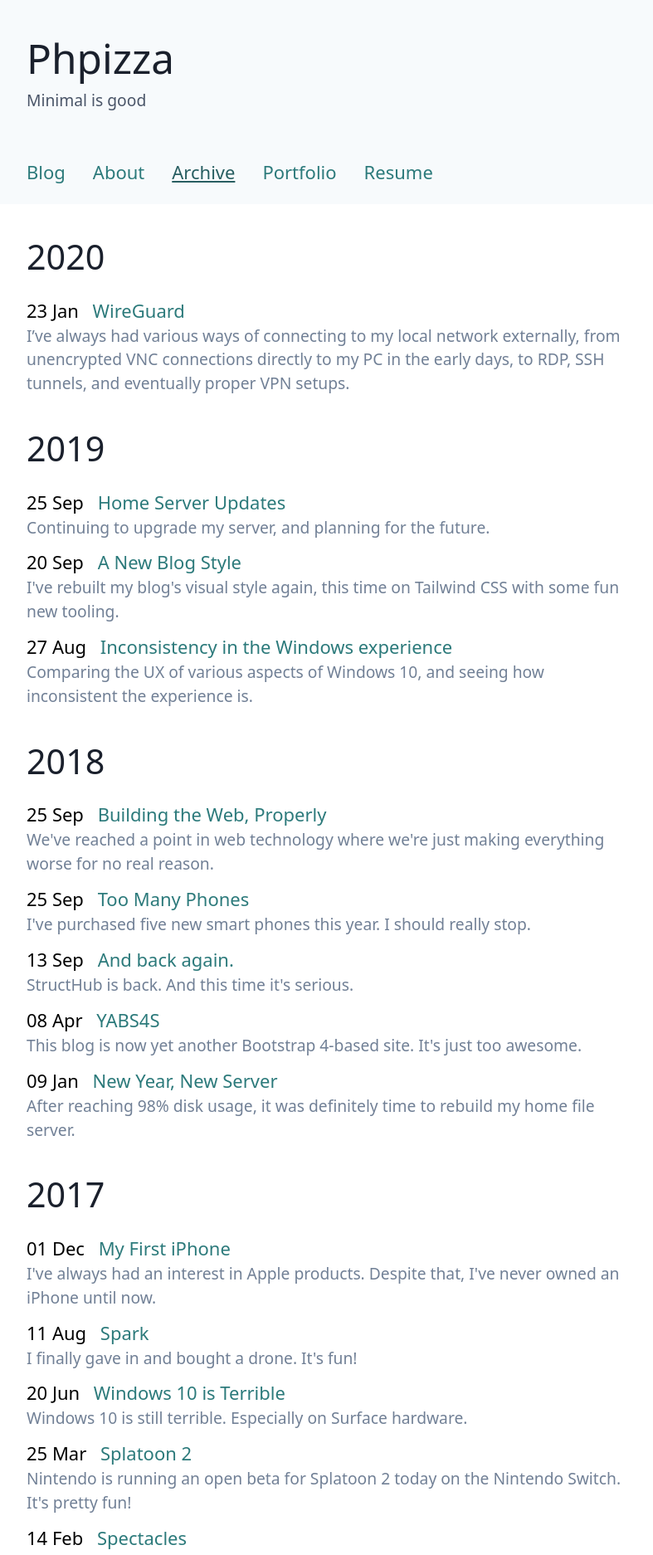
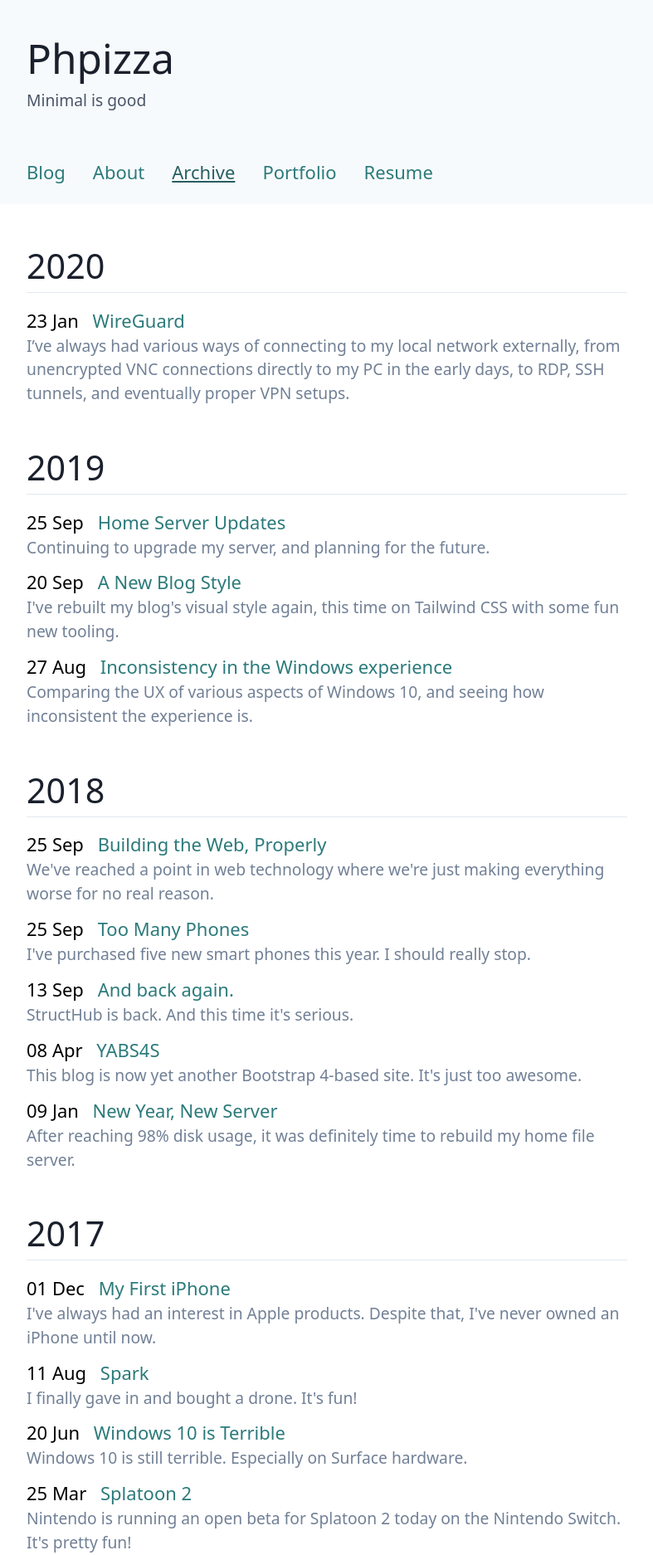
Before and after one commit to Alanaktion/alanaktion.github.io, a Jekyll site: the page built from archive.html, in a window 1280 px wide. Shown: the top 1874 px of the page at 83% size, without its empty margins (246-1033 px from the left). Built offline with Jekyll 4.4.1, drawn with Linux system fonts in a browser that asks for light colours.

Commit message:
Improving archive styles

```diff
--- a/_css/components/site.css
+++ b/_css/components/site.css
@@ -8,7 +8,7 @@
   @apply bg-gray-100;
 }
 .archive h2 {
-  @apply sticky top-0 bg-white;
+  @apply bg-white;
 }
 
 @media (prefers-color-scheme: dark) {
--- a/_css/components/util.css
+++ b/_css/components/util.css
@@ -22,3 +22,8 @@
 .img-ratio-1-1 {
   padding-bottom: 100%;
 }
+
+.stretched-link::after {
+  content: "";
+  @apply absolute inset-0 z-10;
+}
--- a/archive.html
+++ b/archive.html
@@ -6,20 +6,20 @@
 <section class="archive my-3 my-sm-5">
 {% for post in site.posts %}
   {% unless post.next %}
-  <h2 class="mb-3" id="{{ post.date | date: '%Y' }}">{{ post.date | date: '%Y' }}</h2>
-  <ul class="list-unstyled year">
+  <h2 class="sticky top-0 z-20 pt-2 mb-3 border-b" id="{{ post.date | date: '%Y' }}">{{ post.date | date: '%Y' }}</h2>
+  <ul class="list-unstyled">
   {% else %}
   {% capture year %}{{ post.date | date: '%Y' }}{% endcapture %}
   {% capture nyear %}{{ post.next.date | date: '%Y' }}{% endcapture %}
   {% if year != nyear %}
   </ul>
-  <h2 class="mb-3 md:mt-6" id="{{ post.date | date: '%Y' }}">{{ post.date | date: '%Y' }}</h2>
-  <ul class="list-unstyled year">
+  <h2 class="sticky top-0 z-20 pt-2 mb-3 border-b md:mt-6" id="{{ post.date | date: '%Y' }}">{{ post.date | date: '%Y' }}</h2>
+  <ul class="list-unstyled">
   {% endif %}
   {% endunless %}
-    <li class="mb-2">
+    <li class="mb-2 relative">
       <time datetime="{{ post.date | date: '%FT%T' }}">{{ post.date | date:"%d %b" }}</time>
-      <a class="ml-2" href="{{ post.url }}">{{ post.title }}</a>
+      <a class="ml-2 stretched-link" href="{{ post.url }}">{{ post.title }}</a>
       {% if post.excerpt %}
         <div class="excerpt">{{ post.excerpt | strip_html }}</div>
       {% endif %}
```
Also changed, not shown: public/css/theme.css.
